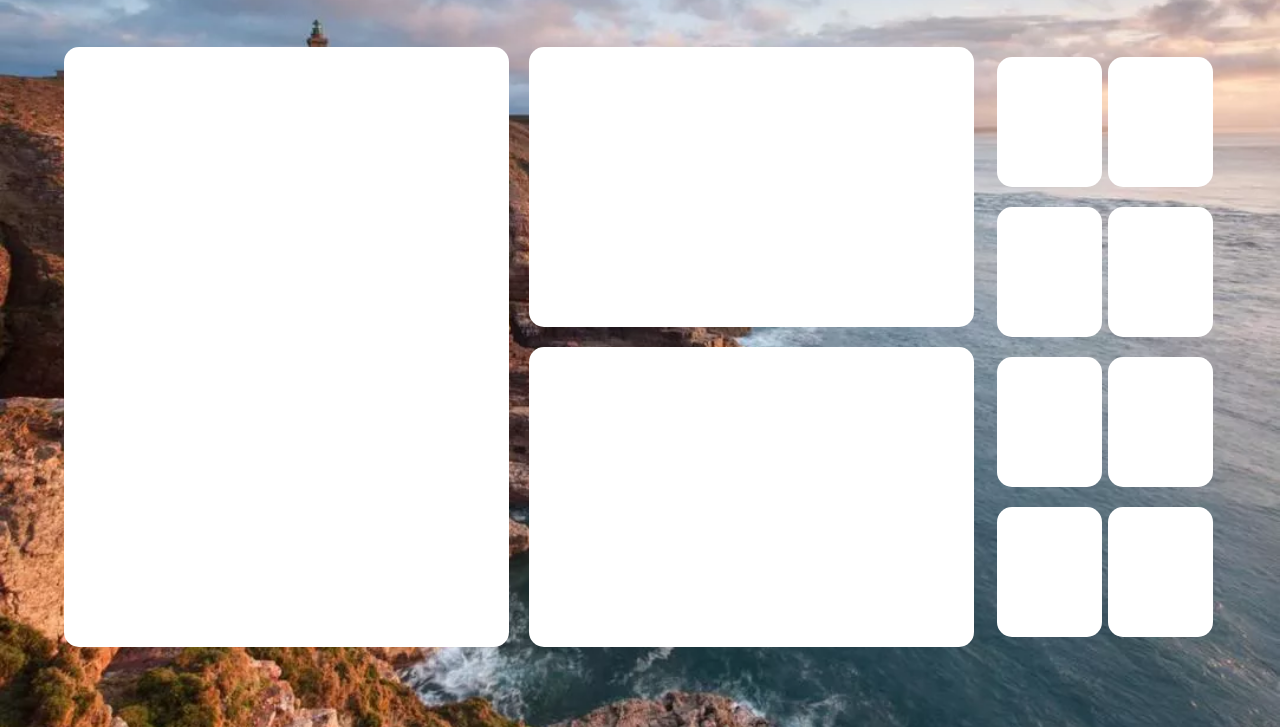
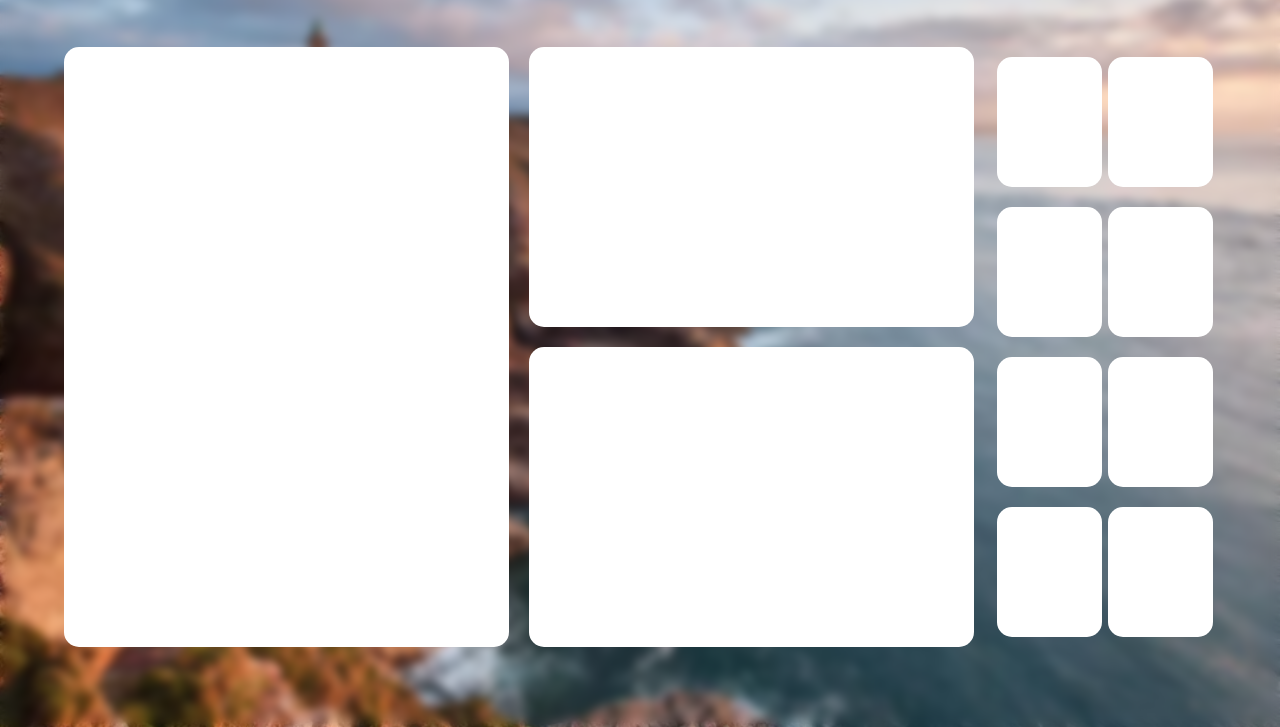
Before and after one commit to tanguyleboss/ENT, a plain HTML site: page index.html in a window 1280 px wide. Shown: the part 73-800 px from the top of the page. Drawn offline with Linux system fonts and the light colour scheme.

Commit message:
Update style.css

```diff
--- a/style.css
+++ b/style.css
@@ -1,5 +1,7 @@
 body{
     background: url(img/bretagne.webp);
+    -webkit-backdrop-filter: blur(5px);
+    backdrop-filter: blur(5px);
     background-size: cover;
     background-position: center;
     color:white;
@@ -11,12 +13,12 @@ body{
     margin: 0;
 }
 
-header {
+header{
     background-color: #46576A;
     width: 100vw;
     display: flex;
     justify-content: space-between;
-  }
+}
 
 header img{
     height: 30px;
```
